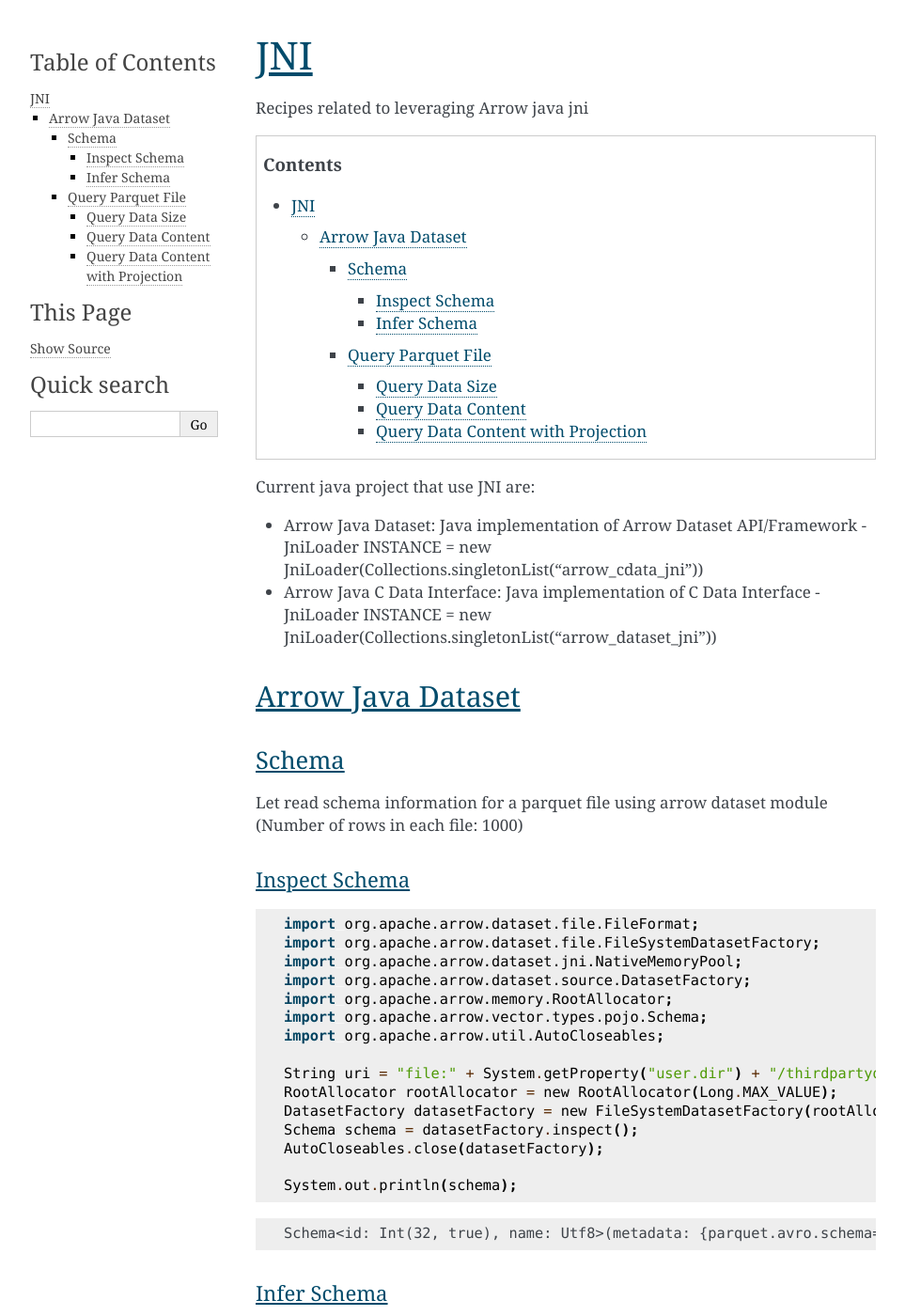
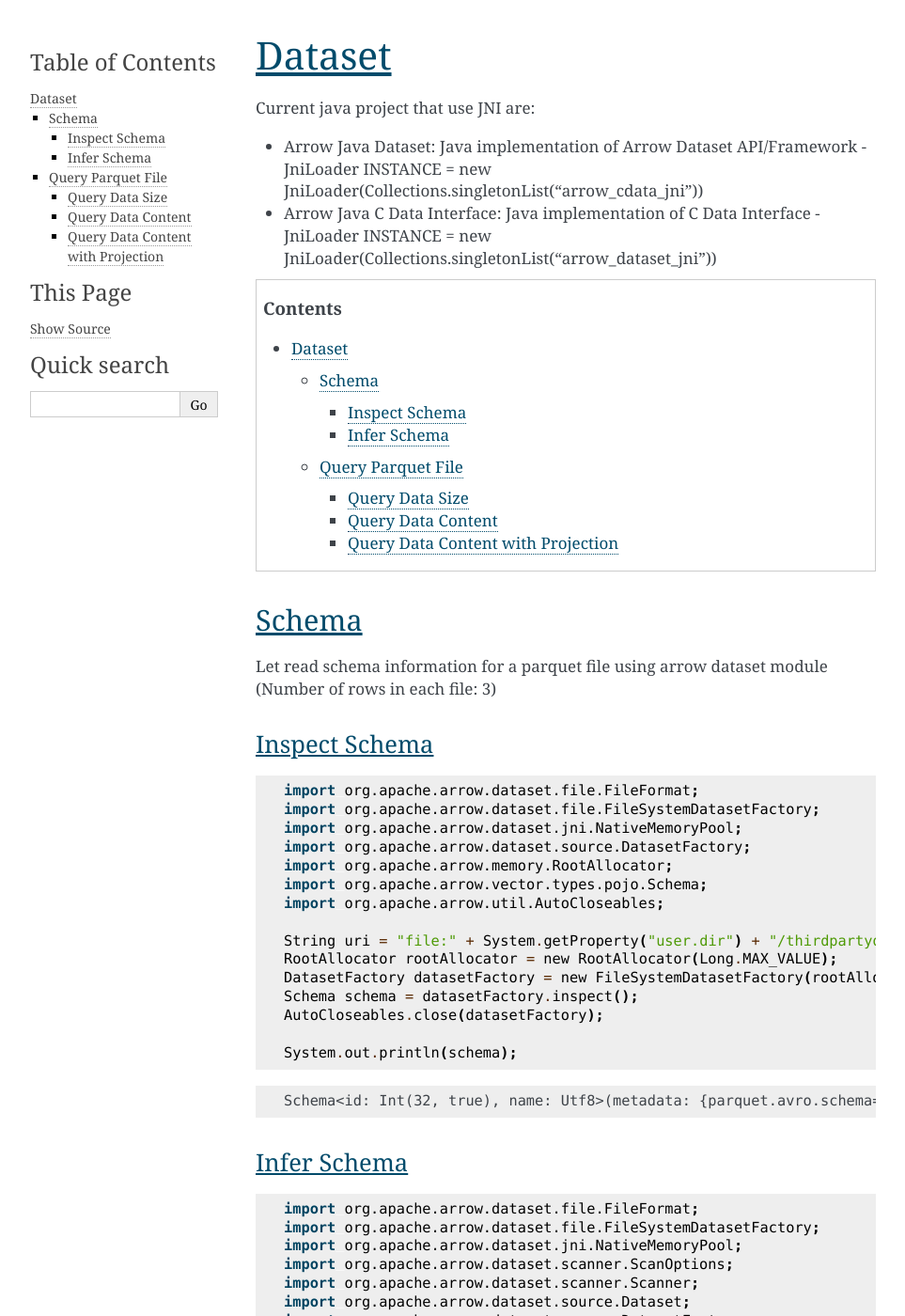
Before and after one commit to apache/arrow-cookbook, a Sphinx documentation site: the page built from java/source/dataset.rst, in a window 1280 px wide and 1400 px high. Shown: the whole window at 94% size, without its empty margins (148-1111 px from the left). Built offline with Sphinx 7.4.7, drawn with Linux system fonts in a browser that asks for light colours; some of the changed text lies outside the part shown.

```diff
--- a/java/source/jni.rst
+++ b/java/source/dataset.rst
@@ -1,26 +1,21 @@
-===
-JNI
-===
-
-Recipes related to leveraging Arrow java jni
-
-.. contents::
+=======
+Dataset
+=======
 
 Current java project that use JNI are:
 
 * Arrow Java Dataset: Java implementation of Arrow Dataset API/Framework - JniLoader INSTANCE = new JniLoader(Collections.singletonList("arrow_cdata_jni"))
 * Arrow Java C Data Interface: Java implementation of C Data Interface - JniLoader INSTANCE = new JniLoader(Collections.singletonList("arrow_dataset_jni"))
 
-Arrow Java Dataset
-==================
+.. contents::
 
 Schema
-******
+======
 
-Let read schema information for a parquet file using arrow dataset module (Number of rows in each file: 1000)
+Let read schema information for a parquet file using arrow dataset module (Number of rows in each file: 3)
 
 Inspect Schema
---------------
+**************
 
 .. testcode::
 
@@ -45,7 +40,7 @@
     Schema<id: Int(32, true), name: Utf8>(metadata: {parquet.avro.schema={"type":"record","name":"User","namespace":"org.apache.arrow.dataset","fields":[{"name":"id","type":["int","null"]},{"name":"name","type":["string","null"]}]}, writer.model.name=avro})
 
 Infer Schema
-------------
+************
 
 .. testcode::
 
@@ -76,12 +71,12 @@
     Schema<id: Int(32, true), name: Utf8>(metadata: {parquet.avro.schema={"type":"record","name":"User","namespace":"org.apache.arrow.dataset","fields":[{"name":"id","type":["int","null"]},{"name":"name","type":["string","null"]}]}, writer.model.name=avro})
 
 Query Parquet File
-******************
+==================
 
-Let query information for a parquet file usign arrow dataset module (Number of rows in each file: 1000)
+Let query information for a parquet file usign arrow dataset module (Number of rows in each file: 3)
 
 Query Data Size
----------------
+***************
 
 .. testcode::
 
@@ -117,7 +112,7 @@
     3
 
 Query Data Content
-------------------
+******************
 
 .. testcode::
 
@@ -176,7 +171,7 @@
     Juan
 
 Query Data Content with Projection
-----------------------------------
+**********************************
 
 .. testcode::
 
--- a/java/source/index.rst
+++ b/java/source/index.rst
@@ -12,7 +12,7 @@
 
    create
    schema
-   jni
+   dataset
 
 Indices and tables
 ==================
```
